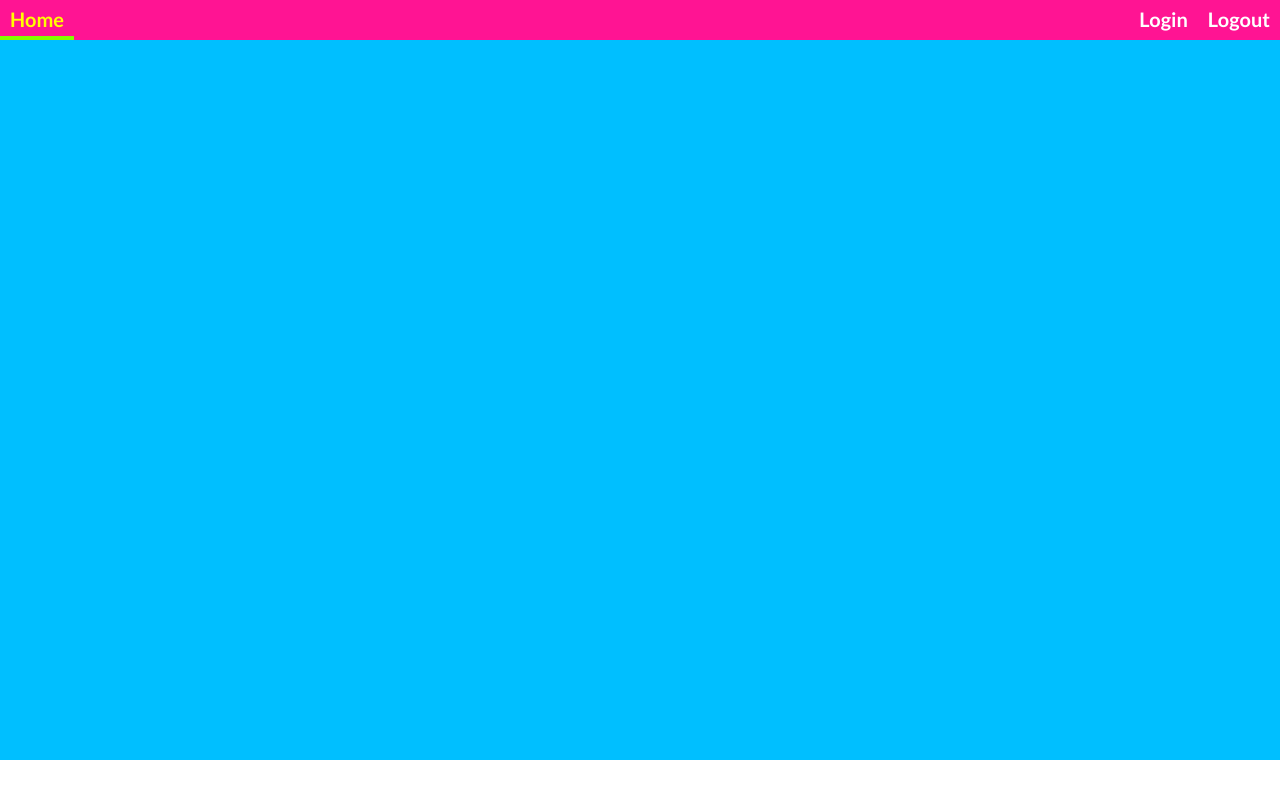
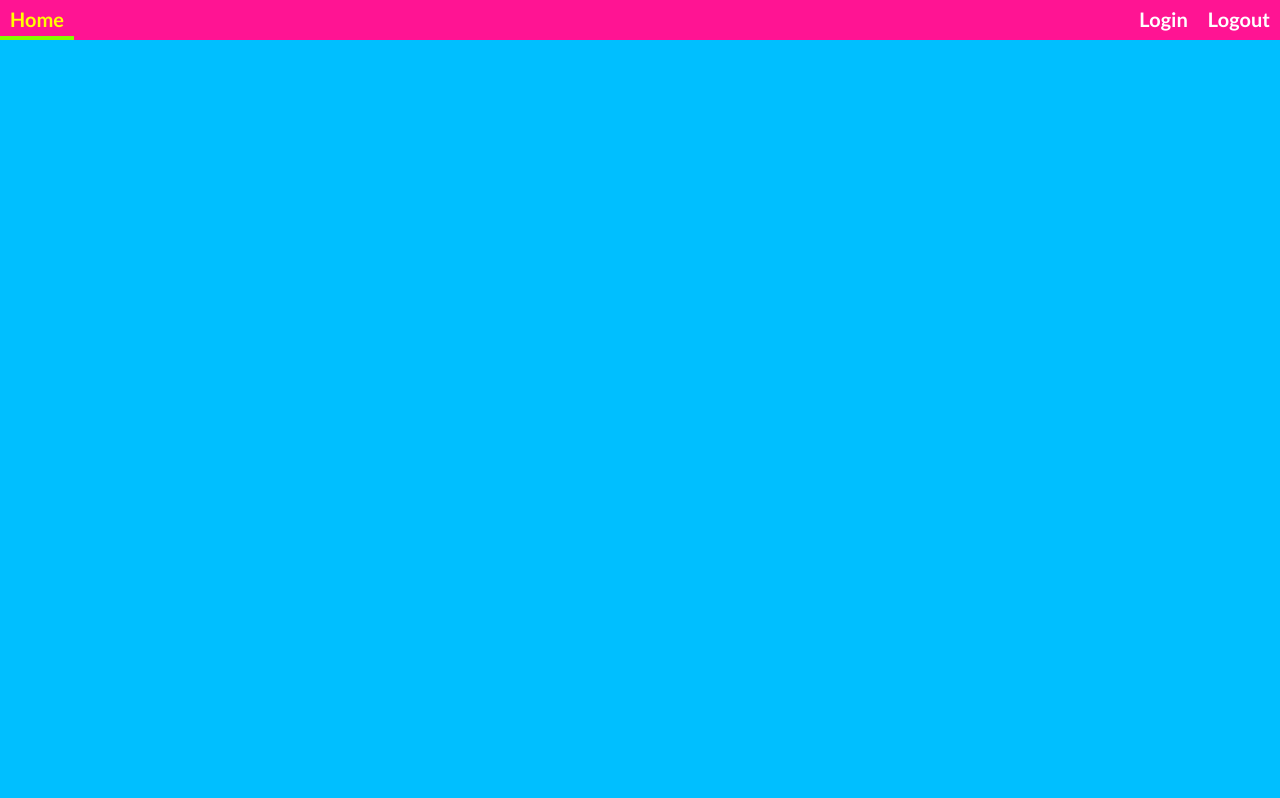
Before and after one commit to scaralfred/cardsgame, a React app: page /login in a window 1280 px wide. Built offline with nearby package versions, Linux system fonts and the light colour scheme.

Commit message:
Added new features

```diff
--- a/src/App.css
+++ b/src/App.css
@@ -1,4 +1,4 @@
 .AppContainer {
-  min-height: 95vh;
+  min-height: 100vh;
   background: deepskyblue;
 }
--- a/src/App.js
+++ b/src/App.js
@@ -16,7 +16,7 @@ class App extends Component {
           <Route path="/" exact component={MainContent} />
           <Route path="/login" exact component={LogInPage} />
       </Switch>
-      {/* <ImagesLoader /> */}
+      <ImagesLoader />
     </div>
     );
   }
--- a/src/Containers/MainContent/MainContent.css
+++ b/src/Containers/MainContent/MainContent.css
@@ -1,5 +1,5 @@
 .MainContent {
-  margin-top: 5vh;
+  padding-top: 5vh;
   display: flex;
   flex-direction: column;
   justify-content: center;
```
